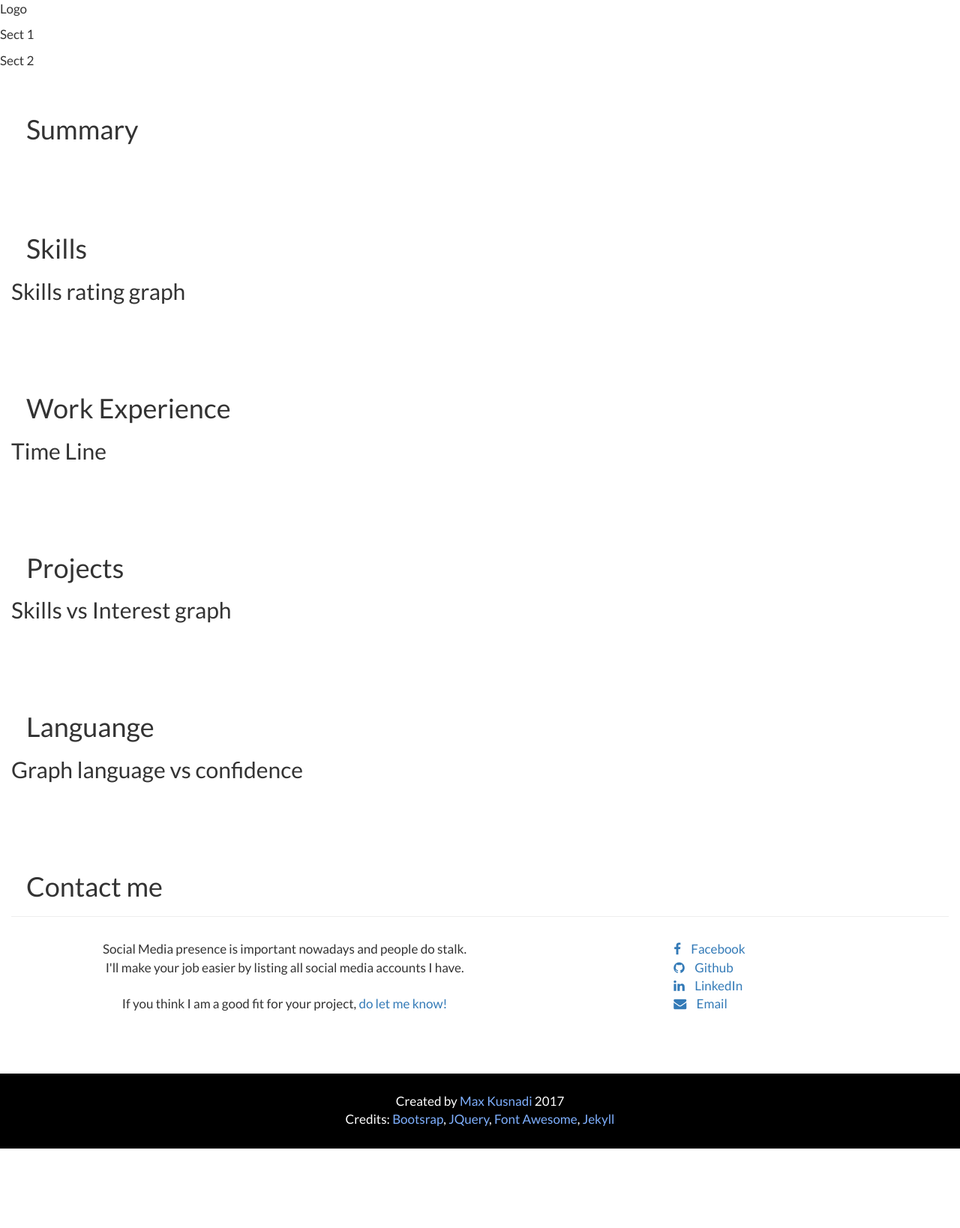
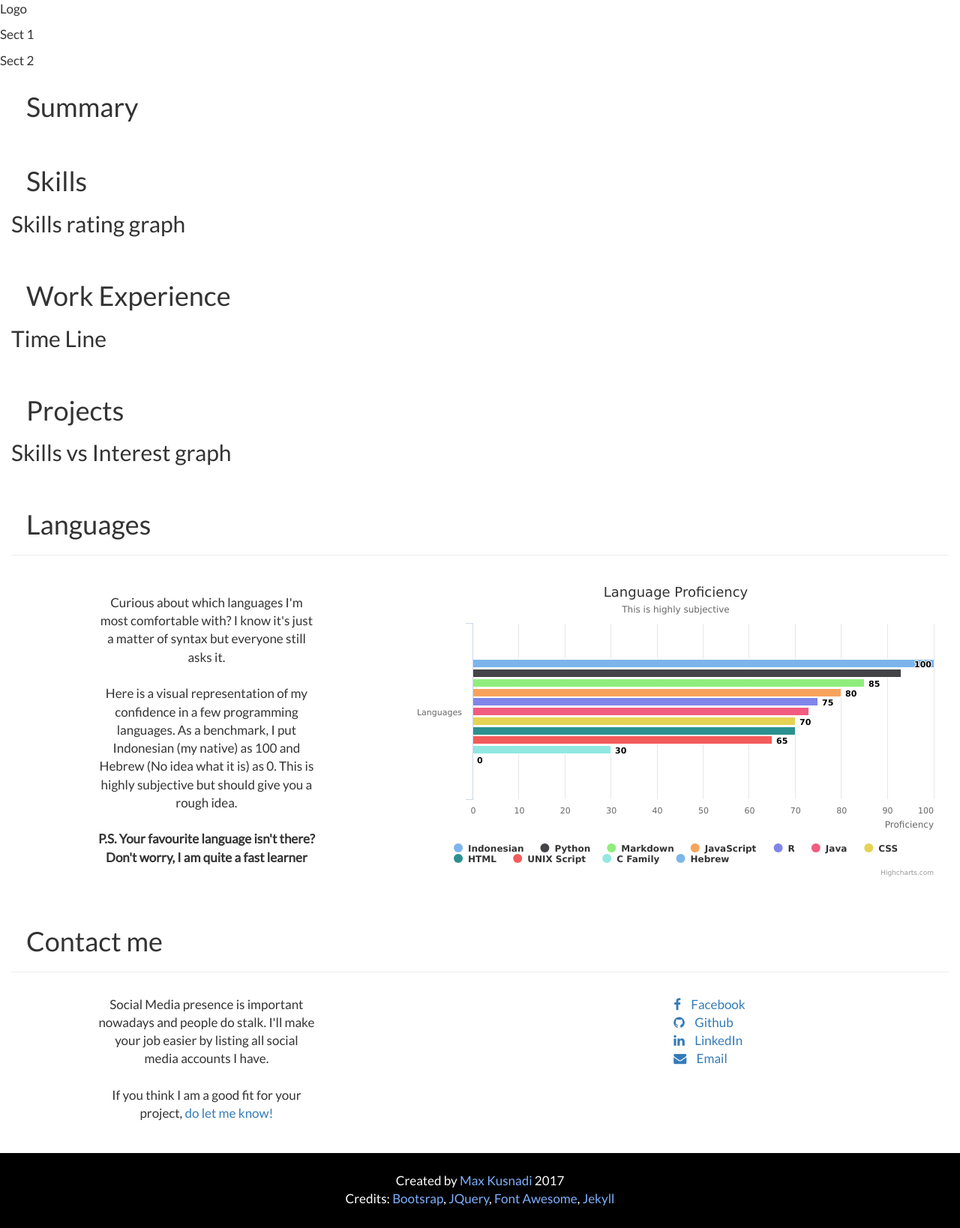
Before and after one commit to MaxKusnadi/maxkusnadi.github.io, a Jekyll site: the page built from index.html, in a window 1280 px wide. Shown: the whole page at 75% size. Built offline with Jekyll 4.4.1, drawn with Linux system fonts in a browser that asks for light colours; nearby versions of some CDN libraries; before the commit the page ends 1532 px from its top, so only the background shows below that.

Commit message:
finish language

```diff
--- a/_includes/cv/contact-me.html
+++ b/_includes/cv/contact-me.html
@@ -3,14 +3,14 @@
   <h1>Contact me</h1>
   <hr/>
 
-  <div class='col-md-5 col-md-offset-1 col-xs-12 center content'>
+  <div class='col-md-3 col-md-offset-1 col-xs-12 center content'>
     Social Media presence is important nowadays and people do stalk. I'll make your job easier by listing all social media accounts I have.
     <br/>
     <br/>
     If you think I am a good fit for your project, <a href="mailto:max.kusnadi@gmail.com">do let me know!</a>
   </div>
 
-  <div class='col-md-4 col-md-offset-2 col-xs-12 content'>
+  <div class='col-md-4 col-md-offset-4 col-xs-12 content'>
     <ul>
 
       <li>
--- /dev/null
+++ b/_includes/cv/language.html
@@ -0,0 +1,22 @@
+<div id="language" class='col-md-12 col-xs-12 section'>
+
+  <h1>Languages</h1>
+  <hr/>
+
+  <div class='col-md-3 col-md-offset-1 col-xs-12 center content'>
+    <div id="language-content">
+      Curious about which languages I'm most comfortable with? I know it's just a matter of syntax but everyone still asks it.
+      <br/>
+      <br/>
+      Here is a visual representation of my confidence in a few programming languages. As a benchmark, I put Indonesian (my native) as 100 and Hebrew (No idea what it is) as 0. This is highly subjective but should give you a rough idea.
+      <br/>
+      <br/>
+      <strong>P.S. Your favourite language isn't there? Don't worry, I am quite a fast learner </strong>
+    </div>
+  </div>
+
+  <div class='col-md-7 col-md-offset-1 col-xs-12 content'>
+    <div id='language-graph'></div>
+  </div>
+
+</div>
--- a/_layouts/cv.html
+++ b/_layouts/cv.html
@@ -8,9 +8,11 @@
   <link href="./css/personal-page.css" rel="stylesheet">
   <script src="https://code.jquery.com/jquery-3.1.1.min.js" integrity="sha256-hVVnYaiADRTO2PzUGmuLJr8BLUSjGIZsDYGmIJLv2b8="
   crossorigin="anonymous"></script>
+  <script src="./js/highcharts.js" type="text/javascript"></script>
   <title>{{ page.title }}</title>
 </head>
 <body>
   {{ content }}
 </body>
+<script src="./js/cv/language.js" type="text/javascript"></script>
 </html>
--- a/_sass/_footer.scss
+++ b/_sass/_footer.scss
@@ -6,26 +6,27 @@ footer {
 	height: 100px;
 	background-color: black;
 	width:100%;
-}
 
-footer p {
+	p {
 		padding: 0;
 		margin: 0;
 	}
 
-footer div {
+	div {
 		padding:25px 0;
 		margin:0;
 	}
 
-footer a:link{
+	a:link{
 		color:#7fb0ff
 	}
 
-footer a:hover{
+	a:hover{
 		color:#cee1ff;
 	}
 
-footer a:visited, a:active{
+	a:visited, a:active{
 		color:#fff428;
 	}
+
+}
--- a/_sass/cv/_contact_me.scss
+++ b/_sass/cv/_contact_me.scss
@@ -1,14 +1,18 @@
 /*
 	Contact
  */
-#contact a:hover {
+#contact  {
+
+	a:hover{
 		color:#cee1ff;
   }
 
-#contact ul {
+  ul {
     list-style-type: none;
   }
 
-#contact i {
+  i {
     margin-right: 10px;
   }
+
+}
--- /dev/null
+++ b/_sass/cv/_language.scss
@@ -0,0 +1,8 @@
+/*
+  Language
+*/
+
+#language-content{
+  padding-top: 20px;
+  padding-bottom: 20px;
+}
--- a/css/personal-page.scss
+++ b/css/personal-page.scss
@@ -2,6 +2,7 @@
 # Jekyll Front Matter
 ---
 
+@import "cv/language";
 @import "cv/contact_me";
 @import "footer";
 
@@ -25,8 +26,7 @@ hr {
 	General Classes
  */
 .section {
-	padding-top: 30px;
-	padding-bottom: 60px;
+	padding-bottom: 30px;
 }
 
 .center {
--- a/index.html
+++ b/index.html
@@ -29,10 +29,6 @@ title: Max Kusnadi | Personal Page
   <h2>Skills vs Interest graph</h2>
 </div>
 
-<div class='col-md-12 col-xs-12 section'>
-  <h1>Languange</h1>
-  <h2>Graph language vs confidence</h2>
-</div>
-
+{% include cv/language.html %}
 {% include cv/contact-me.html %}
 {% include footer.html %}
--- /dev/null
+++ b/js/cv/language.js
@@ -0,0 +1,80 @@
+Highcharts.chart('language-graph', {
+	chart: {
+		type: 'bar'
+	},
+	title: {
+		text: 'Language Proficiency'
+	},
+	subtitle: {
+		text: 'This is highly subjective'
+	},
+	xAxis: {
+		categories: ['Languages'],
+		title: {
+			text: null
+		}
+	},
+	yAxis: {
+		min: 0,
+		max: 100,
+		title: {
+			text: 'Proficiency',
+			align: 'high'
+		},
+		labels: {
+			overflow: 'justify'
+		}
+	},
+	plotOptions: {
+		bar: {
+			dataLabels: {
+				enabled: true
+			}
+		}
+	},
+	series: [{
+		name: 'Indonesian',
+		data: [100]
+	},
+	{
+		name: 'Python',
+		data: [93]
+	},
+	{
+		name: 'Markdown',
+		data: [85]
+	},
+	{
+		name: 'JavaScript',
+		data: [80]
+	},
+	{
+		name: 'R',
+		data: [75]
+	},
+	{
+		name: 'Java',
+		data: [73]
+	},
+	{
+		name: 'CSS',
+		data: [70]
+	},
+	{
+		name: 'HTML',
+		data: [70]
+	},
+	{
+		name: 'UNIX Script',
+		data: [65]
+	},
+	{
+		name: 'C Family',
+		data: [30]
+	},
+	{
+		name: 'Hebrew',
+		data: [0]
+	}
+	]
+});
```
Also changed, not shown: js/index.js (deleted, +0 -61 lines). Lines whose indentation alone changed are shown as unchanged.
